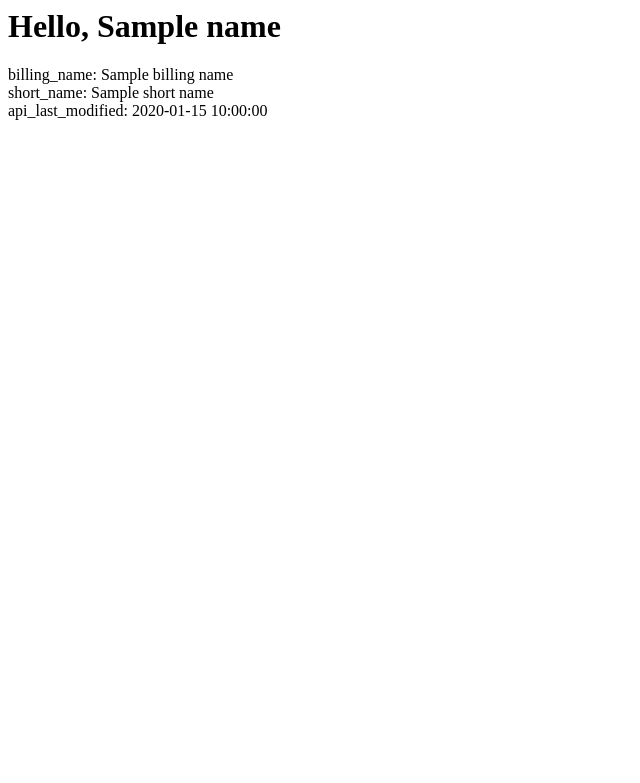
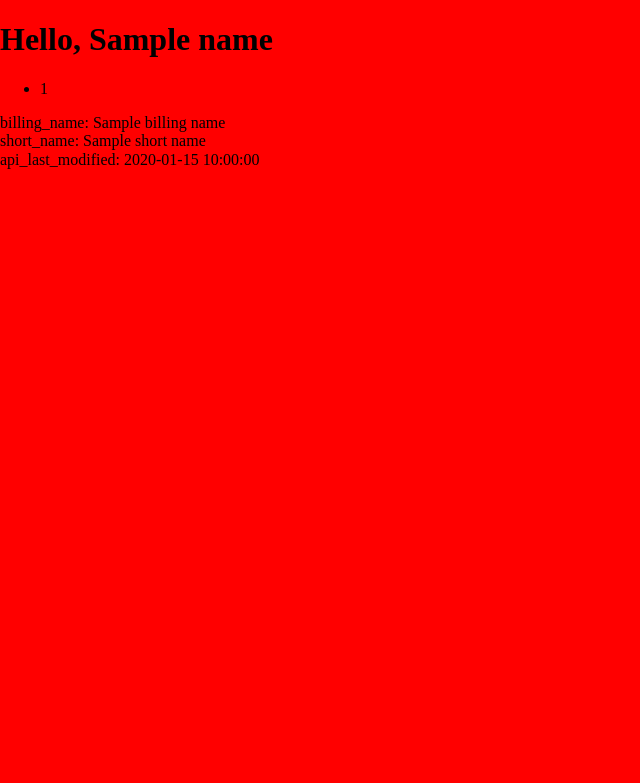
Before and after one commit to RaymondDu/bidder-data-visualization, a Flask app: template app/templates/index.html in a window 1280 px wide. Shown: the top 783 px of the page, without its empty margins (0-640 px from the left). Run offline with Flask 2, Linux system fonts and the light colour scheme; the template is opened without the code that fills it: most values are stand-ins (such as "Sample title", 1, 10 or a date in 2020); some libraries are stand-ins or nearby versions.

Commit message:
urim put in templates

```diff
--- /dev/null
+++ b/app/static/css/style.css
@@ -0,0 +1,3 @@
+body {
+  background: #f00;
+}
--- /dev/null
+++ b/app/static/css/stylus/style.styl
@@ -0,0 +1,4 @@
+@import '/usr/local/lib/node_modules/jeet/stylus/jeet/index'
+
+body
+	background red
--- a/app/templates/index.html
+++ b/app/templates/index.html
@@ -1,6 +1,62 @@
-<html>
-<body>
-<h1>Hello, {{ name }}</h1>
-<p>billing_name: {{ billing_name }}<br>short_name: {{short_name}}<br>api_last_modified: {{api_last_modified}}</p>
-</body>
+<!DOCTYPE html>
+<!--[if lt IE 7]>      <html class="no-js lt-ie9 lt-ie8 lt-ie7"> <![endif]-->
+<!--[if IE 7]>         <html class="no-js lt-ie9 lt-ie8"> <![endif]-->
+<!--[if IE 8]>         <html class="no-js lt-ie9"> <![endif]-->
+<!--[if gt IE 8]><!--> <html class="no-js"> <!--<![endif]-->
+    <head>
+        <meta charset="utf-8">
+        <meta http-equiv="X-UA-Compatible" content="IE=edge,chrome=1">
+        <title></title>
+        <meta name="description" content="">
+        <meta name="viewport" content="width=device-width, initial-scale=1">
+
+        <link rel="stylesheet" href="css/normalize.min.css">
+        <link rel="stylesheet" href="../static/css/style.css">
+        <link rel="stylesheet" href="css/mobile.css">
+
+        <script src="js/vendor/modernizr-2.6.2.min.js"></script>
+        <script src="../static/js/main.js"></script>
+    </head>
+    <body>
+        <header>
+        </header>
+
+        <main>
+        <!--[if lt IE 7]>
+            <p class="browsehappy">You are using an <strong>outdated</strong> browser. Please <a href="http://browsehappy.com/">upgrade your browser</a> to improve your experience.</p>
+        <![endif]-->
+        <section id='title'>
+            <h1>Hello, {{ name }}</h1>
+        </section>
+
+        <section id='side_nav'>
+            <ul>
+                <li>{{ campaign_id }}</li>
+            </ul>
+        </section>
+
+        <section id='content'>
+            <p>billing_name: {{ billing_name }}<br>short_name: {{short_name}}<br>api_last_modified: {{api_last_modified}}</p>
+        </section>
+
+        </main>
+
+        <footer>
+        </footer>
+
+        <script src="//ajax.googleapis.com/ajax/libs/jquery/1.11.1/jquery.min.js"></script>
+        <script>window.jQuery || document.write('<script src="js/vendor/jquery-1.11.1.min.js"><\/script>')</script>
+
+        <script src="js/main.js"></script>
+
+        <!-- Google Analytics: change UA-XXXXX-X to be your site's ID. -->
+        <script>
+            (function(b,o,i,l,e,r){b.GoogleAnalyticsObject=l;b[l]||(b[l]=
+            function(){(b[l].q=b[l].q||[]).push(arguments)});b[l].l=+new Date;
+            e=o.createElement(i);r=o.getElementsByTagName(i)[0];
+            e.src='//www.google-analytics.com/analytics.js';
+            r.parentNode.insertBefore(e,r)}(window,document,'script','ga'));
+            ga('create','UA-XXXXX-X');ga('send','pageview');
+        </script>
+    </body>
 </html>
--- /dev/null
+++ b/app/templates/index_backup.html
@@ -0,0 +1,6 @@
+<html>
+<body>
+<h1>Hello, {{ name }}</h1>
+<p>billing_name: {{ billing_name }}<br>short_name: {{short_name}}<br>api_last_modified: {{api_last_modified}}</p>
+</body>
+</html>
```
Also changed, not shown: 3 other files.
